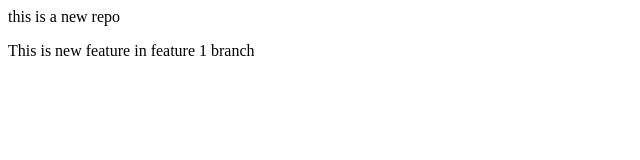
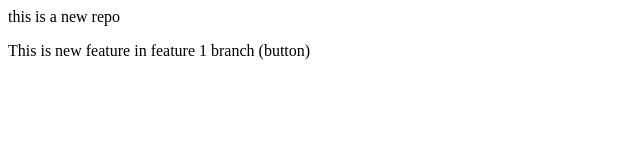
Before and after one commit to KATHIRAVAN-R/LocalRepos, a plain HTML site: page index.html in a window 1280 px wide. Shown: the full height of the page, 0-640 px from the left. Drawn offline with Linux system fonts and the light colour scheme.

Commit message:
Add button

```diff
--- a/index.html
+++ b/index.html
@@ -1,4 +1,4 @@
 <p>
     this is a new repo
 </p>
-<p>This is new feature in feature 1 branch</p>
+<p>This is new feature in feature 1 branch (button)</p>
```
